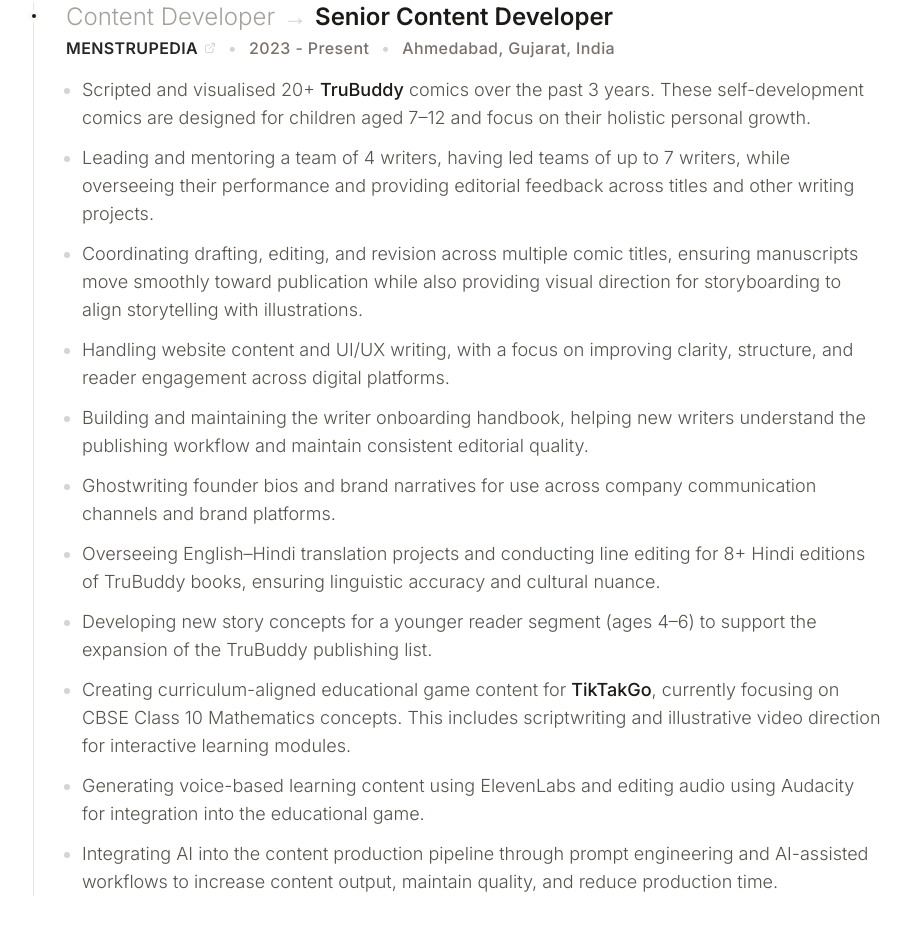
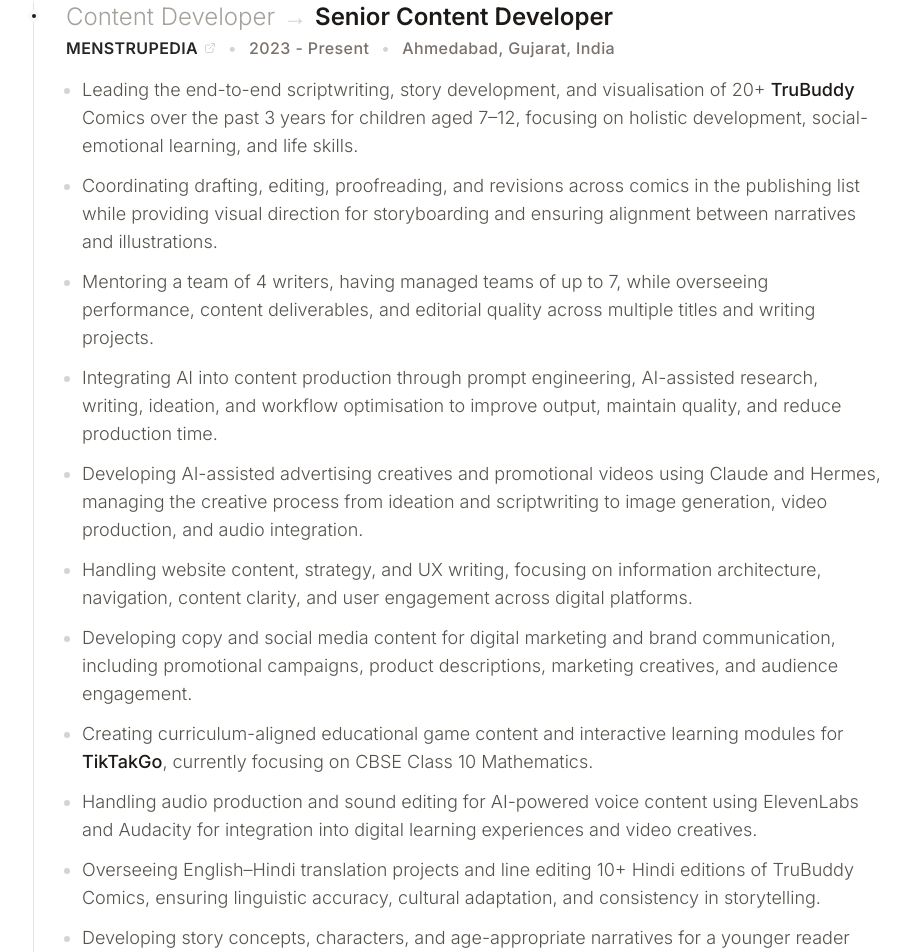
Before and after one commit to sonakhirumi/sonakhi-portfolio, a React (Vite) app: page /about in a window 1280 px wide. Shown: the part 1175-2127 px from the top of the page, without its empty margins (183-1094 px from the left). Built offline with nearby package versions, Linux system fonts and the light colour scheme; a web font is replaced by a local one.

Commit message:
Update Menstrupedia experience section with 14 updated pointers and highlighted links

```diff
--- a/components/About.tsx
+++ b/components/About.tsx
@@ -75,7 +75,7 @@ const About: React.FC = () => {
           </div>
           <ul className="space-y-2 md:space-y-3 text-stone-600 font-light text-base md:text-lg list-disc pl-4 marker:text-stone-300">
             <li>
-              Scripted and visualised 20+{' '}
+              Leading the end-to-end scriptwriting, story development, and visualisation of 20+{' '}
               <a
                 href="https://trubuddy.me"
                 target="_blank"
@@ -84,17 +84,16 @@ const About: React.FC = () => {
               >
                 TruBuddy
               </a>{' '}
-              comics over the past 3 years. These self-development comics are designed for children aged 7–12 and focus on their holistic personal growth.
+              Comics over the past 3 years for children aged 7–12, focusing on holistic development, social-emotional learning, and life skills.
             </li>
-            <li>Leading and mentoring a team of 4 writers, having led teams of up to 7 writers, while overseeing their performance and providing editorial feedback across titles and other writing projects.</li>
-            <li>Coordinating drafting, editing, and revision across multiple comic titles, ensuring manuscripts move smoothly toward publication while also providing visual direction for storyboarding to align storytelling with illustrations.</li>
-            <li>Handling website content and UI/UX writing, with a focus on improving clarity, structure, and reader engagement across digital platforms.</li>
-            <li>Building and maintaining the writer onboarding handbook, helping new writers understand the publishing workflow and maintain consistent editorial quality.</li>
-            <li>Ghostwriting founder bios and brand narratives for use across company communication channels and brand platforms.</li>
-            <li>Overseeing English–Hindi translation projects and conducting line editing for 8+ Hindi editions of TruBuddy books, ensuring linguistic accuracy and cultural nuance.</li>
-            <li>Developing new story concepts for a younger reader segment (ages 4–6) to support the expansion of the TruBuddy publishing list.</li>
+            <li>Coordinating drafting, editing, proofreading, and revisions across comics in the publishing list while providing visual direction for storyboarding and ensuring alignment between narratives and illustrations.</li>
+            <li>Mentoring a team of 4 writers, having managed teams of up to 7, while overseeing performance, content deliverables, and editorial quality across multiple titles and writing projects.</li>
+            <li>Integrating AI into content production through prompt engineering, AI-assisted research, writing, ideation, and workflow optimisation to improve output, maintain quality, and reduce production time.</li>
+            <li>Developing AI-assisted advertising creatives and promotional videos using Claude and Hermes, managing the creative process from ideation and scriptwriting to image generation, video production, and audio integration.</li>
+            <li>Handling website content, strategy, and UX writing, focusing on information architecture, navigation, content clarity, and user engagement across digital platforms.</li>
+            <li>Developing copy and social media content for digital marketing and brand communication, including promotional campaigns, product descriptions, marketing creatives, and audience engagement.</li>
             <li>
-              Creating curriculum-aligned educational game content for{' '}
+              Creating curriculum-aligned educational game content and interactive learning modules for{' '}
               <a
                 href="https://tiktakgo.com"
                 target="_blank"
@@ -102,10 +101,14 @@ const About: React.FC = () => {
                 className="font-medium text-stone-900 no-underline hover:font-bold hover:text-[#0056D2] transition-all cursor-pointer"
               >
                 TikTakGo
-              </a>, currently focusing on CBSE Class 10 Mathematics concepts. This includes scriptwriting and illustrative video direction for interactive learning modules.
+              </a>, currently focusing on CBSE Class 10 Mathematics.
             </li>
-            <li>Generating voice-based learning content using ElevenLabs and editing audio using Audacity for integration into the educational game.</li>
-            <li>Integrating AI into the content production pipeline through prompt engineering and AI-assisted workflows to increase content output, maintain quality, and reduce production time.</li>
+            <li>Handling audio production and sound editing for AI-powered voice content using ElevenLabs and Audacity for integration into digital learning experiences and video creatives.</li>
+            <li>Overseeing English–Hindi translation projects and line editing 10+ Hindi editions of TruBuddy Comics, ensuring linguistic accuracy, cultural adaptation, and consistency in storytelling.</li>
+            <li>Developing story concepts, characters, and age-appropriate narratives for a younger reader segment (ages 4–6), supporting the expansion of the publishing list.</li>
+            <li>Building and maintaining writer onboarding handbooks and editorial guidelines to streamline onboarding, standardise workflows, and ensure consistent editorial quality.</li>
+            <li>Ghostwriting founder bios, brand narratives, and corporate communications for company platforms and external communication channels.</li>
+            <li>Collaborating cross-functionally with different teams to understand content requirements, coordinate deliverables, and support content development across projects.</li>
           </ul>
         </div>
 
```
